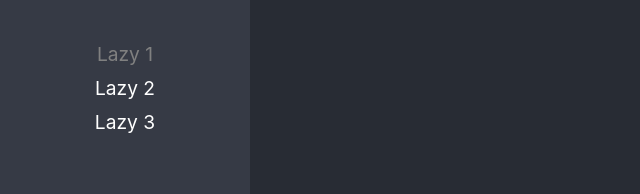
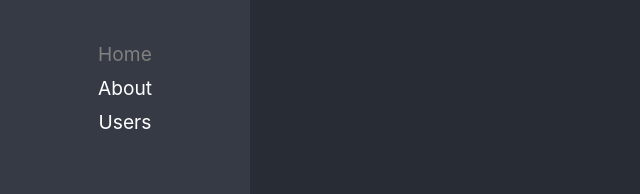
Before and after one commit to DiegoDom/react-adv-bases, a React (Create React App) app: page /home in a window 1280 px wide. Before the commit this address led to /lazy1. Shown: the part 155-349 px from the top of the page, without its empty margins (0-640 px from the left). Built offline with nearby package versions, Linux system fonts and the light colour scheme.

Commit message:
Regresar main a estructura basica

```diff
--- a/src/01-lazyload/pages/LazyPage1.tsx
+++ /dev/null
@@ -1,8 +0,0 @@
-
-export const LazyPage1 = () => {
-  return (
-    <h1>LazyPage 1</h1>
-  )
-};
-
-export default LazyPage1;
--- a/src/01-lazyload/pages/LazyPage2.tsx
+++ /dev/null
@@ -1,8 +0,0 @@
-
-export const LazyPage2 = () => {
-  return (
-    <h1>LazyPage 2</h1>
-  )
-};
-
-export default LazyPage2;
--- a/src/01-lazyload/pages/LazyPage3.tsx
+++ /dev/null
@@ -1,8 +0,0 @@
-
-export const LazyPage3 = () => {
-  return (
-    <h1>LazyPage 3</h1>
-  )
-};
-
-export default LazyPage3;
--- a/src/01-lazyload/pages/index.ts
+++ /dev/null
@@ -1,3 +0,0 @@
-export { LazyPage1 } from './LazyPage1';
-export { LazyPage2 } from './LazyPage2';
-export { LazyPage3 } from './LazyPage3';
--- a/src/components/ui/Loading.tsx
+++ /dev/null
@@ -1,5 +0,0 @@
-export const Loading = () => {
-  return (
-    <div className="loading">Loading&#8230;</div>
-  )
-}
--- a/src/routes/Navigation.tsx
+++ b/src/routes/Navigation.tsx
@@ -1,38 +1,32 @@
-import { Suspense } from 'react';
-import { BrowserRouter, Routes, Route, NavLink, Navigate } from 'react-router-dom';
-import { routes } from './routes';
-import logo from '../logo.svg';
-import { Loading } from '../components/ui/Loading';
+import { BrowserRouter, Routes, Route, NavLink, Navigate, } from "react-router-dom";
+import logo from "../logo.svg";
 
 export const Navigation = () => {
   return (
-        <Suspense fallback={<Loading/>}>
     <BrowserRouter>
       <div className="main-layout">
         <nav>
           <img src={logo} alt="React Logo" />
           <ul>
-                            {
-                                routes.map(({name, to}) => (
-                                    <li key={to}>
-                                        <NavLink to={to} className={({isActive}) => isActive?'nav-active':''}>{ name }</NavLink>
+            <li>
+              <NavLink to="/home" className={({ isActive }) => (isActive ? "nav-active" : "")}>Home</NavLink>
             </li>
-                                ))
-                            }
+            <li>
+              <NavLink to="/about" className={({ isActive }) => (isActive ? "nav-active" : "")}>About</NavLink>
+            </li>
+            <li>
+              <NavLink to="/users" className={({ isActive }) => (isActive ? "nav-active" : "")}>Users</NavLink>
+            </li>
           </ul>
         </nav>
 
         <Routes>
-                        {
-                            routes.map(({path, Component}) => (
-                                <Route key={path} path={path} element={<Component/>} />
-                                ))
-                            }
-                        <Route path="/*" element={<Navigate to={ routes[0].to } replace />} />
+          <Route path="users" element={<h1>Users Page</h1>} />
+          <Route path="about" element={<h1>About Page</h1>} />
+          <Route path="home" element={<h1>Home Page</h1>} />
+          <Route path="/*" element={<Navigate to="/home" replace />} />
         </Routes>
-
       </div>
     </BrowserRouter>
-        </Suspense>
-    )
-}
+  );
+};
--- a/src/routes/routes.ts
+++ /dev/null
@@ -1,36 +0,0 @@
-import { lazy, LazyExoticComponent } from 'react';
-/* import { LazyPage1, LazyPage2, LazyPage3 } from '../01-lazyload/pages'; */
-
-type JSXComponent = () => JSX.Element;
-
-interface Route {
-  to: string,
-  path: string,
-  Component: JSXComponent | LazyExoticComponent<JSXComponent>,
-  name: string
-};
-
-const Lazy1 = lazy(() => import(/* webpackChunkName: "LazyPage1" */ '../01-lazyload/pages/LazyPage1'));
-const Lazy2 = lazy(() => import(/* webpackChunkName: "LazyPage2" */ '../01-lazyload/pages/LazyPage2'));
-const Lazy3 = lazy(() => import(/* webpackChunkName: "LazyPage3" */ '../01-lazyload/pages/LazyPage3'));
-
-export const routes: Route[] = [
-  {
-    to: '/lazy1',
-    path: 'lazy1',
-    Component: Lazy1,
-    name: 'Lazy 1'
-  },
-  {
-    to: '/lazy2',
-    path: 'lazy2',
-    Component: Lazy2,
-    name: 'Lazy 2'
-  },
-  {
-    to: '/lazy3',
-    path: 'lazy3',
-    Component: Lazy3,
-    name: 'Lazy 3'
-  }
-];
```
Lines whose indentation alone changed are shown as unchanged.
